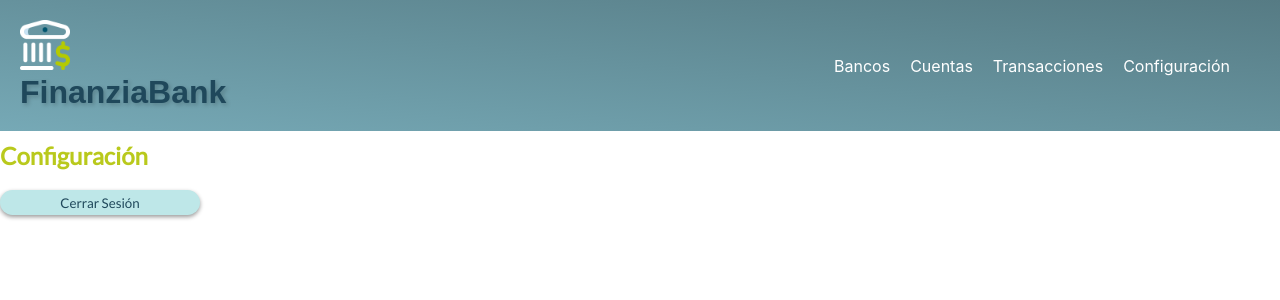
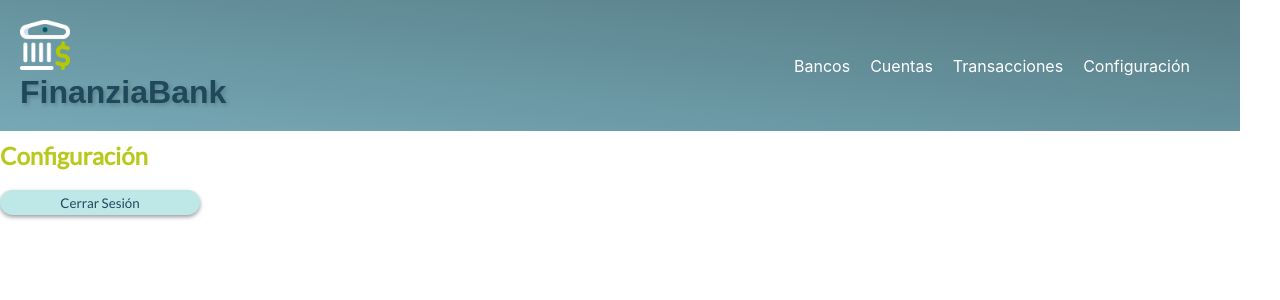
Before and after one commit to saorsu13/pruebaSantiago-aws, a React (Create React App) app: page /settings in a window 1280 px wide. Shown: the top 300 px of the page. Built offline with nearby package versions, Linux system fonts and the light colour scheme.

Commit message:
cambio en header

```diff
--- a/src/styles/HeaderStyle.css
+++ b/src/styles/HeaderStyle.css
@@ -1,10 +1,11 @@
 .header {
   display: flex;
-  justify-content: flex-start; /* Alinea el contenido a la izquierda */
+  justify-content: flex-start;
   align-items: center;
   background-image: linear-gradient(to top right, #76a9b6, #567b84);
   padding: 20px;
-  overflow-x: hidden; /* Evita el desbordamiento horizontal */
+  overflow-x: hidden;
+  max-width: 1200px;
 }
 
 .logo {
```
